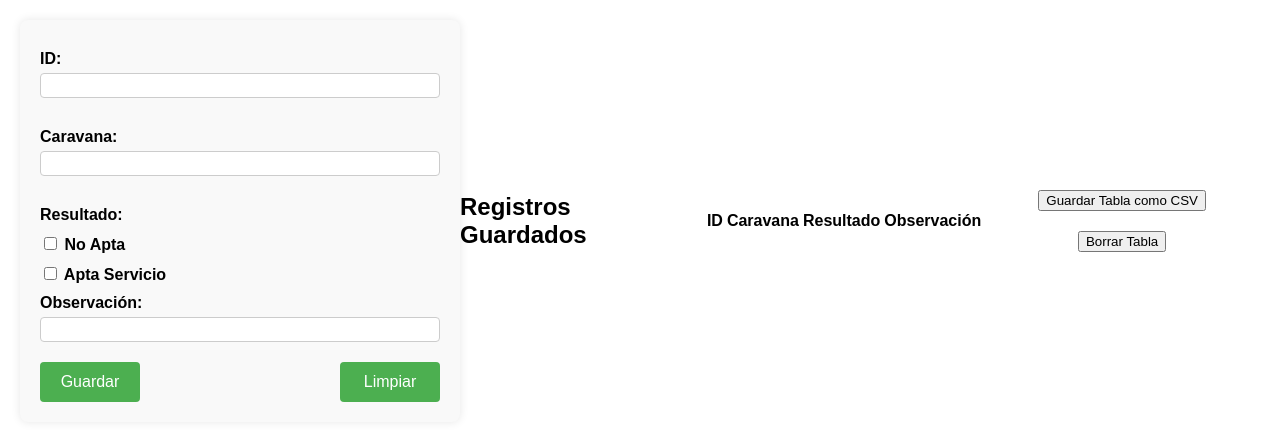
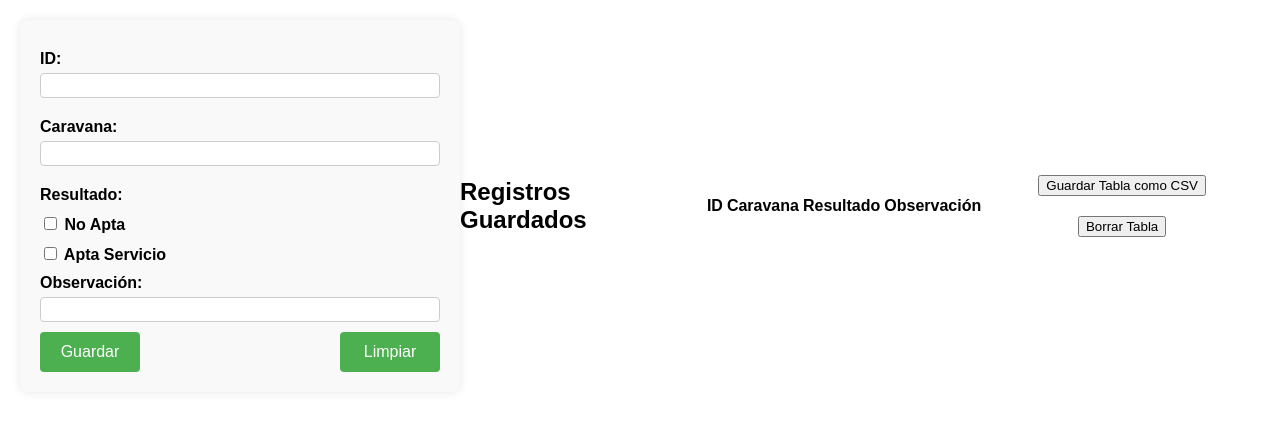
Before and after one commit to negroKiordi/webappPrueba, a PHP site: page /subpaginas/tactos.html in a window 1280 px wide. Shown: the part 112-553 px from the top of the page. Run offline with PHP 8.4, Linux system fonts and the light colour scheme; lists and menus that the app fills with data are empty.

Commit message:
Update style.css

```diff
--- a/style.css
+++ b/style.css
@@ -79,7 +79,7 @@ main {
 .subpagina-form input[type="number"] {
     width: 100%;
     padding: 4px;
-    margin-bottom: 20px;
+    margin-bottom: 10px;
     border: 1px solid #ccc;
     border-radius: 4px;
     box-sizing: border-box;
```
